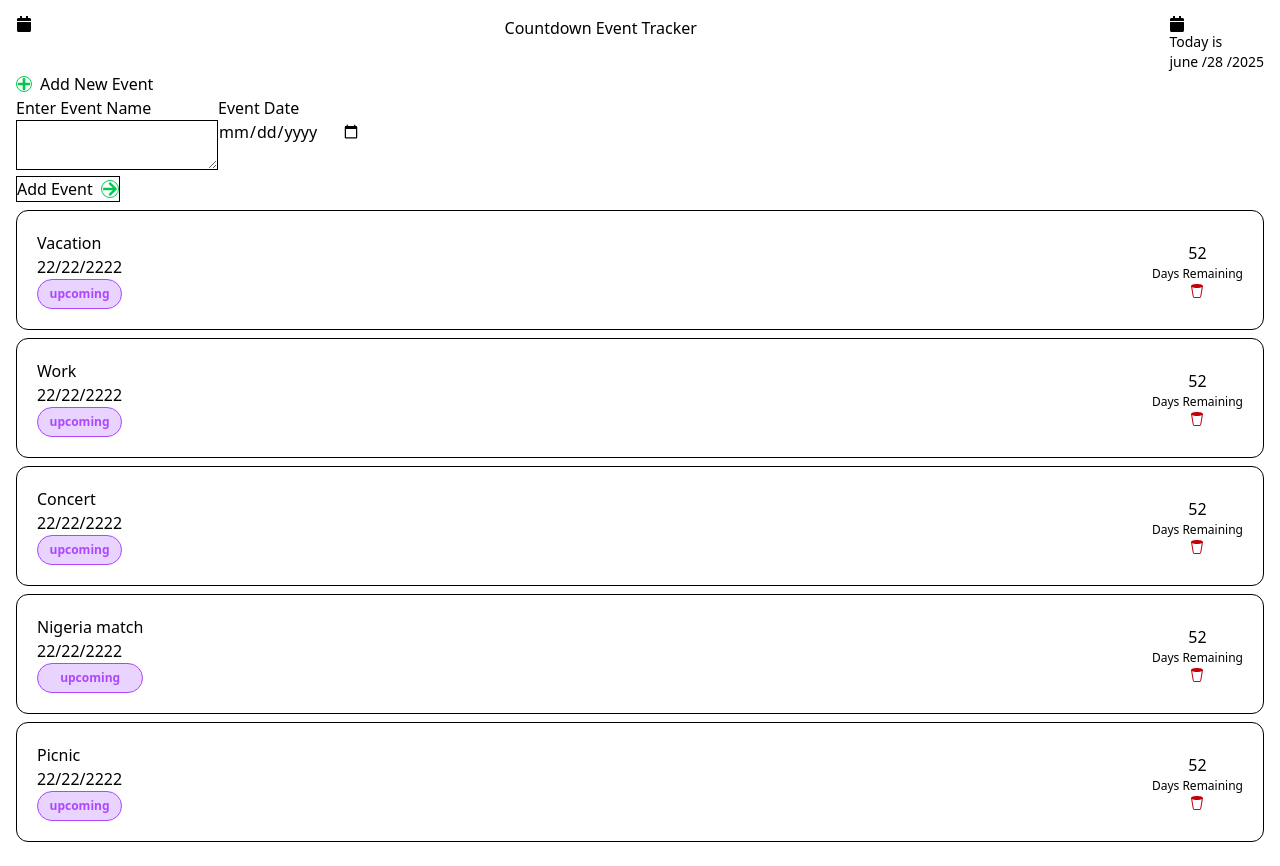
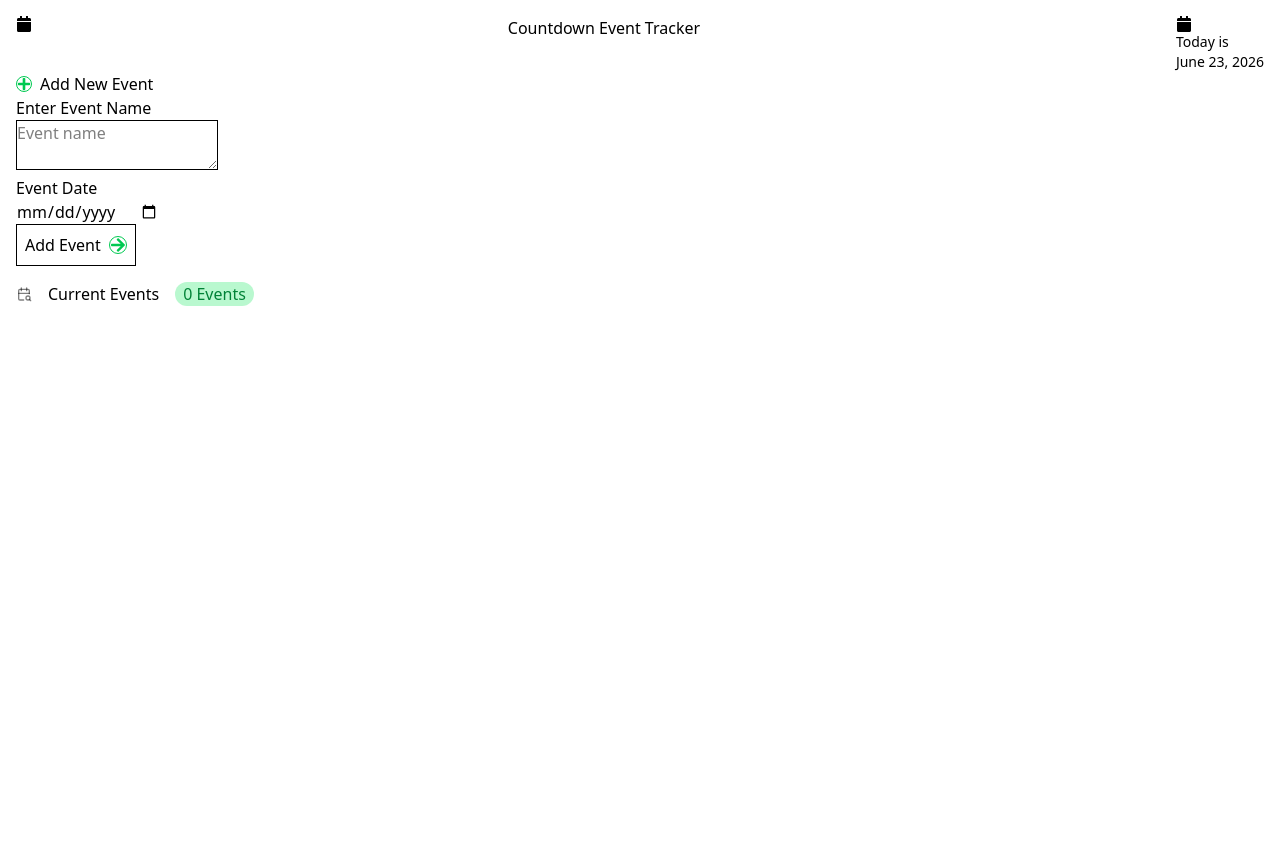
Before and after one commit to fortunetony657-png/Event_tracker, a React (Vite) app: page / in a window 1280 px wide. After the commit the page ends 800 px from the top, so only its background shows below. Built offline with nearby package versions, Linux system fonts and the light colour scheme.

Commit message:
finally done

```diff
--- a/src/App.jsx
+++ b/src/App.jsx
@@ -1,7 +1,32 @@
 import { FaCalendar } from "react-icons/fa"
-import EventList from "./Components/EventList"
 import AddEvents from "./Components/AddEvents"
+import { useEffect, useState } from "react";
 function App() {
+  const [loading, setloading] = useState(true);
+      useEffect(()=>{
+          const timer = setTimeout(() => {
+              setloading(false);
+          }, 4000);
+          return ()=> clearTimeout(timer)
+      }, [])
+      if(loading) {
+          return <div className="bg-black/30 h-screen flex justify-center items-center">
+              <div className="border-1 h-20 w-20 border-purple-500 animate-spin"></div>
+                  <div className="text-[20px]">
+                      Loading...
+                  </div>
+              </div>
+      };
+  const today = new Date();
+  const dateFormat = today.toLocaleDateString(
+    'en-us',
+    {
+      month: "long",
+      day: "numeric",
+      year: "numeric",
+    }
+  );
+
   return (
     <section className="p-4">
       <div className="flex justify-between">
@@ -16,7 +41,7 @@ function App() {
           <div className="text-sm">
             <p>Today is</p>
             <p>
-              <span>june</span> /<span>28</span> /<span>2025</span>
+              {dateFormat}
             </p>
           </div>
         </div>
@@ -24,7 +49,7 @@ function App() {
       </div>
       {/* add event section */}
       <AddEvents/>
-      <EventList />
+      {/* <EventList /> */}
     </section>
   )
 }
--- a/src/Components/AddEvents.jsx
+++ b/src/Components/AddEvents.jsx
@@ -1,6 +1,36 @@
-import { FaPlus } from "react-icons/fa";
-import { FaArrowRight } from "react-icons/fa";
+import { useState } from "react";
+import { FaPlus, FaArrowRight } from "react-icons/fa";
+import { TbCalendarSearch } from "react-icons/tb";
+import { Trash } from "lucide-react";
 function AddEvents(){
+    const [name, setName] = useState("");
+    const [date, setDate] = useState("");
+    const [events, setEvents] = useState([]);
+    const [expand, setExpand] = useState(null);
+    function handleSubmit(e){
+        e.preventDefault();
+        const trimmed = name.trim();
+        if (!trimmed) return alert("No event has been inputed");
+        if (!date) return alert("input Date for your event");
+        const newEvent = { id: Date.now(), name: trimmed, date: date };
+        setEvents([...events, newEvent]);
+        setDate("")
+        setName("")
+    };
+function gettingRemainingDays(date){
+    const today = new Date();
+    const eventDate = new
+    Date(date);
+    const doff = eventDate - today;
+    return Math.ceil(doff / (1000 * 60 * 60 * 24));
+};
+function deleteEvent(id){
+    setEvents(events.filter((eve)=> eve.id !== id));
+    console.log("deleting:", id)
+};
+function makingExpand(id){
+    setExpand(expand === id ? null : id)
+};
     return(
         <section>
             <div className="flex items-center gap-2">
@@ -9,26 +39,79 @@ function AddEvents(){
                     Add New Event
                 </span>
             </div>
-            <form>
-                <div className="flex">
+            <form onSubmit={handleSubmit}>
+                <div className="">
                     <div>
                         <p>Enter Event Name</p>
-                        <textarea name="" id="" className="border-1"></textarea>
+                        <textarea
+                            value={name}
+                            onChange={(e) => setName(e.target.value)}
+                            className="border-1"
+                            placeholder="Event name"
+                        ></textarea>
                     </div>
                     <div>
                         <p>Event Date</p>
                         <div>
-                            <input type="date" />
+                            <input type="date" value={date} onChange={(e) => setDate(e.target.value)} />
                         </div>
                     </div>
                 </div>
-                <button type="submit" className="border-1 flex gap-2 items-center">
+                <button type="submit" className="border-1 flex gap-2 p-2 items-center">
                     Add Event
                     <span className="border-1 border-green-500 rounded-full text-green-500">
                         <FaArrowRight />
                     </span>
                 </button>
             </form>
+
+            <div className="mt-4">
+                <h3 className="flex items-center gap-4">
+                    <span className="font-[100] text-black/50">
+                        <TbCalendarSearch />
+                    </span>
+                    Current Events
+                    <span className="text-green-700 bg-green-200 px-2 font-[500] rounded-full">
+                        {events.length} Events
+                    </span>
+                </h3>
+                <div>
+                    {events.map((ev) => (
+                        <div key={ev.id} className="flex justify-between items-center p-2 my-2">
+                            <div className=" w-30 break-words">
+                                <h2 onClick={()=> makingExpand(ev.id)}
+                                    className={`cursor-pointer ${expand === ev.id ? "" : "line-clamp-1"}`}
+                                    >
+                                    {ev.name}
+                                </h2>
+                                <p className="text-[10px] text-purple-700 bg-purple-300 border-1 border-purple-700 px-2 font-[500] rounded-full w-fit">
+                                    Date
+                                </p>
+                                <p>
+                                    {ev.date}
+                                </p>
+                            </div>
+
+                            <div>
+                                    {gettingRemainingDays(ev.date) > 0 ? (
+                                        <div className="flex flex-col text-blue-700 justify-center items-center">
+                                            <p>{gettingRemainingDays(ev.date)}</p>
+                                            <p className="text-black">Days left</p>
+                                        </div>
+                                    ) : (
+                                        <span className="text-red-500">Event Passed</span>
+                                    )}
+
+                            </div>
+                            <div>
+                                <div onClick={() => deleteEvent(ev.id)}>
+                                    <Trash />
+                                </div>
+                            </div>
+                        </div>
+                    ))}
+                </div>
+            </div>
         </section>
     )
 };
--- a/src/Components/EventList.jsx
+++ /dev/null
@@ -1,36 +0,0 @@
-import { BsTrash2 } from "react-icons/bs";
-function EventList(){
-    const list = [
-        {id : 1, event : 'Vacation', date : "22/22/2222", status : "upcoming", Time: "52"},
-        {id : 2, event : 'Work', date : "22/22/2222", status : "upcoming", Time: "52"},
-        {id : 3, event : 'Concert', date : "22/22/2222", status : "upcoming", Time: "52"},
-        {id : 4, event : 'Nigeria match', date : "22/22/2222", status : "upcoming", Time: "52"},
-        {id : 5, event : 'Picnic', date : "22/22/2222", status : "upcoming", Time: "52"},
-
-    ]
-    return(
-        <section>
-            {
-                list.map((lis) => (
-                    <div key={lis.id}>
-                        <div className="flex justify-between border-1 rounded-xl my-2 p-5">
-                            <div>
-                                <h2>{lis.event}</h2>
-                                <p>{lis.date}</p>
-                                <p className="text-[12px] border-1 rounded-full text-center bg-purple-200 text-purple-500 font-[700] py-[5px]">{lis.status}</p>
-                            </div>
-                            <div className="text-center flex flex-col items-center justify-center">
-                                <p>{lis.Time}</p>
-                                <p className="text-[12px]">Days Remaining</p>
-                                <div className="text-red-700">
-                                    <BsTrash2 />
-                                </div>
-                            </div>
-                        </div>
-                    </div>
-                ))
-            }
-        </section>
-    )
-};
-export default EventList;
```
